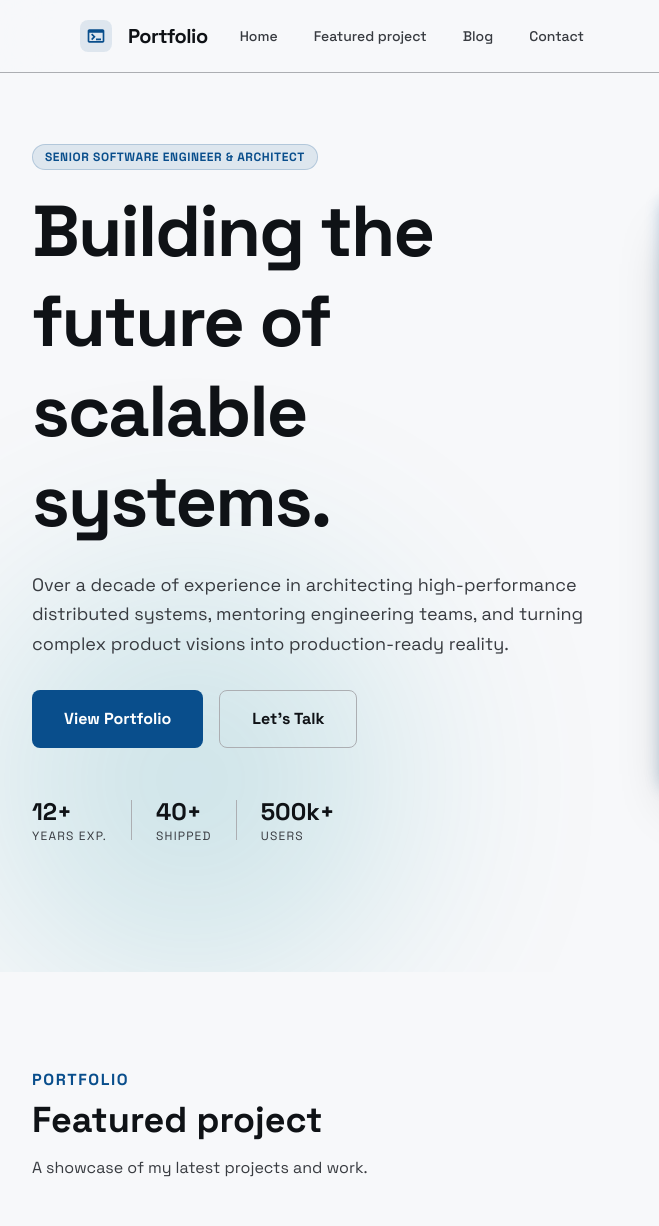
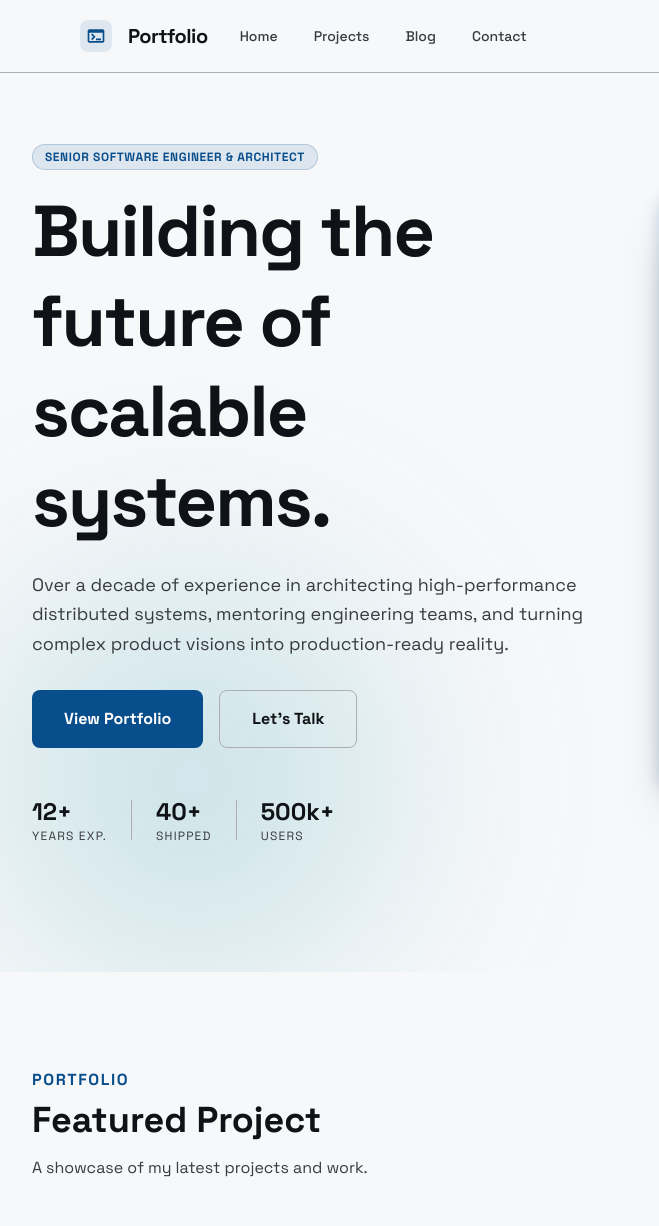
Before and after one commit to sayaskye/portfolio, an Astro site: page /en in a window 1280 px wide. Shown: the top 1226 px of the page, 0-659 px from the left. Built offline with nearby package versions, Linux system fonts and the light colour scheme; Astro itself is replaced by a stand-in of ours.

Commit message:
fix: featured project title

```diff
--- a/src/components/home/FeaturedProjects.astro
+++ b/src/components/home/FeaturedProjects.astro
@@ -24,7 +24,7 @@ const featuredProject = projects
     <div class="mb-12 flex flex-col justify-between gap-6 md:flex-row md:items-end">
       <SectionHeader
         eyebrow={t('home.featured_projects.eyebrow')}
-        title={t('common.nav.projects')}
+        title={t('home.featured_projects.title')}
         description={t('home.featured_projects.subtitle')}
       />
       <a
--- a/src/i18n/locales/en.json
+++ b/src/i18n/locales/en.json
@@ -2,7 +2,7 @@
   "common": {
     "nav": {
       "home": "Home",
-      "projects": "Featured project",
+      "projects": "Projects",
       "blog": "Blog",
       "contact": "Contact",
       "search": "Search insights..."
@@ -42,6 +42,7 @@
     },
     "featured_projects": {
       "eyebrow": "Portfolio",
+      "title": "Featured Project",
       "subtitle": "A showcase of my latest projects and work.",
       "view_all": "View all works",
       "case_study": "Case Study",
--- a/src/i18n/locales/es.json
+++ b/src/i18n/locales/es.json
@@ -2,7 +2,7 @@
   "common": {
     "nav": {
       "home": "Inicio",
-      "projects": "Proyecto destacado",
+      "projects": "Proyectos",
       "blog": "Blog",
       "contact": "Contacto",
       "search": "Buscar..."
@@ -42,6 +42,7 @@
     },
     "featured_projects": {
       "eyebrow": "Portafolio",
+      "title": "Proyecto Destacado",
       "subtitle": "Una muestra de mis proyectos y trabajos más recientes.",
       "view_all": "Ver todos los trabajos",
       "case_study": "Caso de Estudio",
```
